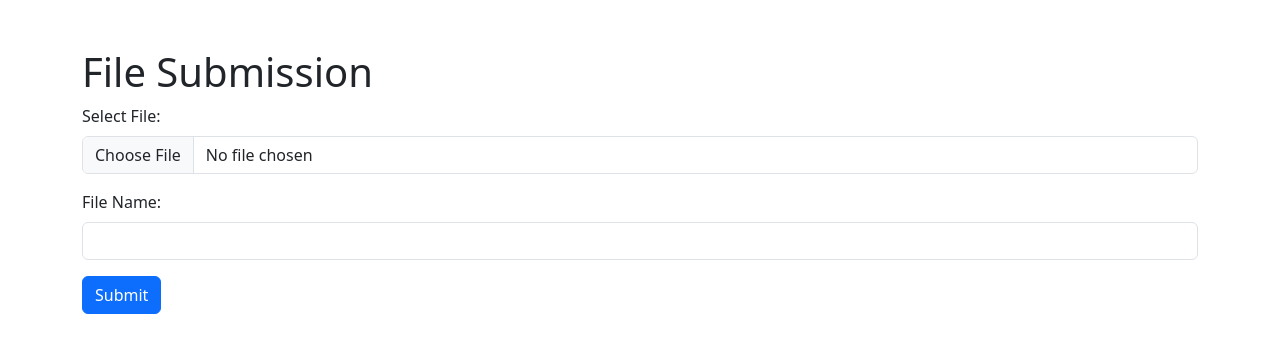
After one commit to NeyoCreator/ThutoAI, a Django app: page /blog/submission in a window 1280 px wide. The commit adds this page. Shown: the top 353 px of the page. Run offline with Django 4.2, Linux system fonts and the light colour scheme.

Commit message:
added boostrap

```diff
--- /dev/null
+++ b/thuto/blog/templates/blog/submission.html
@@ -0,0 +1,34 @@
+<!DOCTYPE html>
+<html lang="en">
+<head>
+    <meta charset="UTF-8">
+    <meta name="viewport" content="width=device-width, initial-scale=1.0">
+    <title>File Submission</title>
+
+    <!-- Bootstrap CSS -->
+    <link rel="stylesheet" href="https://cdn.jsdelivr.net/npm/bootstrap@5.3.0/dist/css/bootstrap.min.css">
+</head>
+<body>
+    <div class="container">
+        <h1 class="mt-5">File Submission</h1>
+
+        <form method="POST" enctype="multipart/form-data">
+            {% csrf_token %}
+            <div class="mb-3">
+                <label for="file" class="form-label">Select File:</label>
+                <input type="file" class="form-control" name="file" id="file" required>
+            </div>
+
+            <div class="mb-3">
+                <label for="name" class="form-label">File Name:</label>
+                <input type="text" class="form-control" name="name" id="name" required>
+            </div>
+
+            <button type="submit" class="btn btn-primary">Submit</button>
+        </form>
+    </div>
+
+    <!-- Bootstrap JS -->
+    <script src="https://cdn.jsdelivr.net/npm/bootstrap@5.3.0/dist/js/bootstrap.bundle.min.js"></script>
+</body>
+</html>
--- a/thuto/blog/urls.py
+++ b/thuto/blog/urls.py
@@ -4,7 +4,7 @@ from . import views
 urlpatterns = [
     path('',views.index, name='index'),
     path('specific',views.specific,name='specific'),
-
-    path('getResponse',views.getResponse,name='getResponse')
+    path('getResponse',views.getResponse,name='getResponse'),
+    path('submission', views.submission, name='submission'),
 
 ]
--- a/thuto/blog/views.py
+++ b/thuto/blog/views.py
@@ -1,8 +1,11 @@
-from django.shortcuts import render
+from django.shortcuts import redirect, render
 from django.http import HttpResponse
 from chatterbot import ChatBot
 from chatterbot.trainers import ListTrainer
 import nltk
+from django.shortcuts import render
+from django.http import HttpResponse
+from django.core.files.storage import FileSystemStorage
 
 import nltk
 import ssl
@@ -29,7 +32,10 @@ list_to_train=[
     "I am Thuto",
 
     "what is your favorite food?",
-    "I like cheese"
+    "I like cheese",
+
+    "What is your favourite sport",
+    "programming"
 ]
 
 
@@ -40,10 +46,20 @@ def index(request):
     return render(request, 'blog/index.html')
 
 def specific(request):
-
     return HttpResponse('list')
 
 def getResponse(request):
     userMessage = request.GET.get('userMessage')
     chatResponse = str(bot.get_response(userMessage))
     return HttpResponse(chatResponse)
+
+def submission(request):
+    if request.method == 'POST' and request.FILES['file']:
+        uploaded_file = request.FILES['file']
+        name = request.POST['name']
+        fs = FileSystemStorage()
+        fs.save(name, uploaded_file)
+        # return HttpResponse('File uploaded successfully.')
+        return redirect('index')
+
+    return render(request, 'blog/submission.html')
```
Also changed, not shown: thuto/blog/templates/blog/index.html (indentation only), thuto/db.sqlite3, 4 other files.
